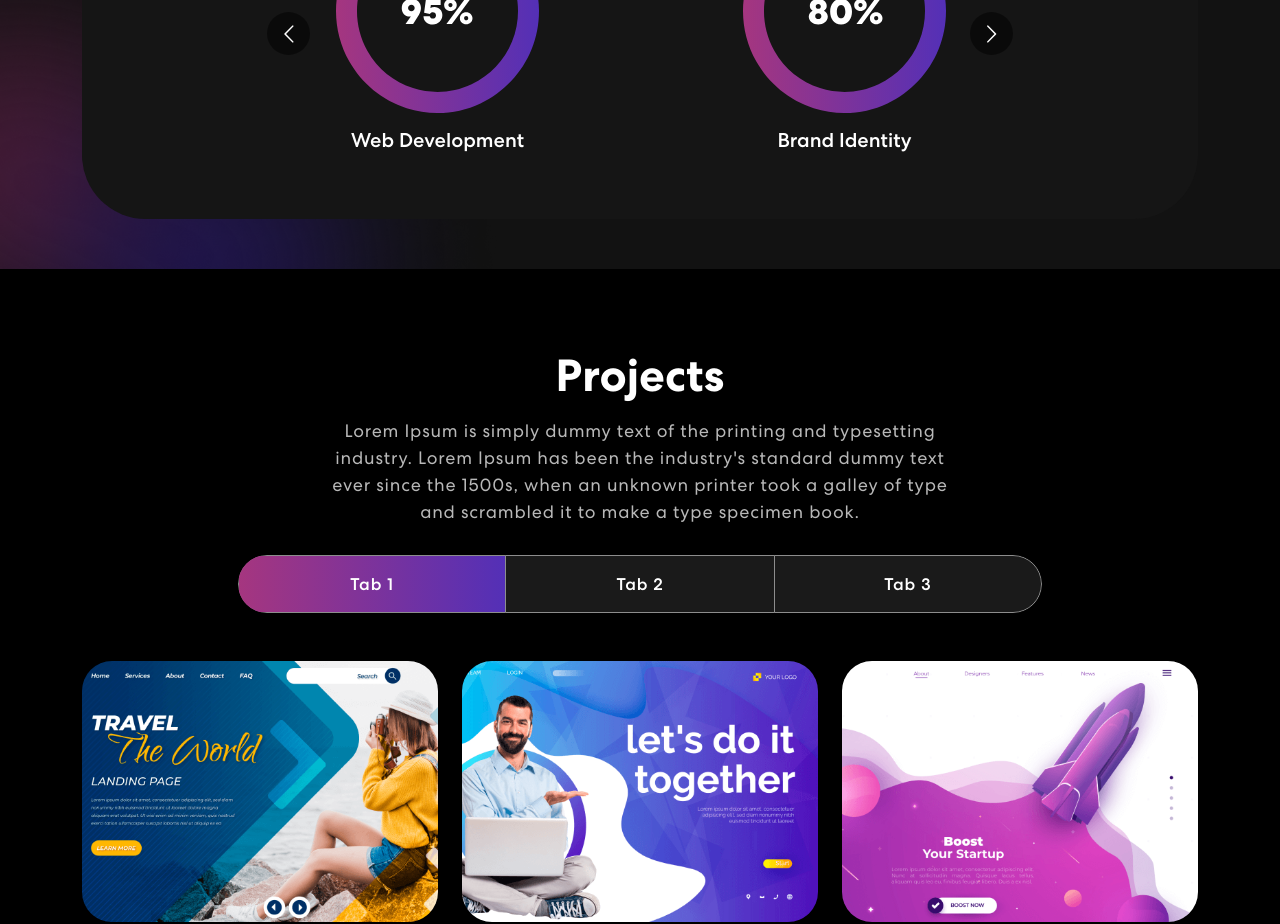
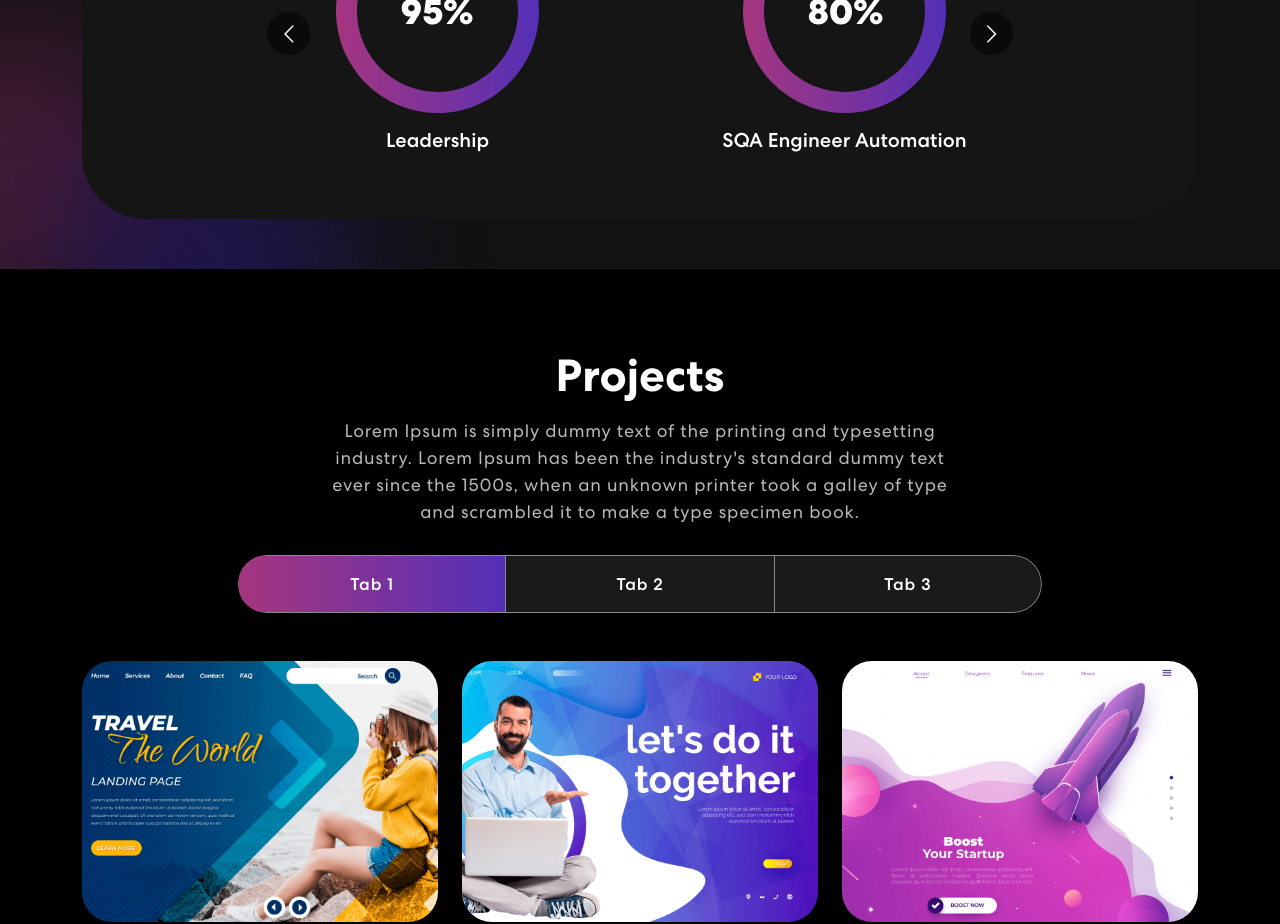
Before and after one commit to farhannrs/ProfileWebsite, a React (Create React App) app: page / in a window 1280 px wide. Shown: the part 1160-2084 px from the top of the page. Built offline with nearby package versions, Linux system fonts and the light colour scheme; no server answers.

Commit message:
pushhing some changes

```diff
--- a/package.json
+++ b/package.json
@@ -47,5 +47,8 @@
       "last 1 firefox version",
       "last 1 safari version"
     ]
+  },
+  "devDependencies": {
+    "gh-pages": "^6.2.0"
   }
 }
--- a/src/components/Skills.js
+++ b/src/components/Skills.js
@@ -39,19 +39,19 @@ export const Skills = () => {
                         <Carousel responsive={responsive} infinite={true} className="owl-carousel owl-theme skill-slider">
                             <div className="item">
                                 <img src={meter1} alt="Image" />
-                                <h5>Web Development</h5>
+                                <h5>Leadership</h5>
                             </div>
                             <div className="item">
                                 <img src={meter2} alt="Image" />
-                                <h5>Brand Identity</h5>
+                                <h5>SQA Engineer Automation</h5>
                             </div>
                             <div className="item">
                                 <img src={meter3} alt="Image" />
-                                <h5>Logo Design</h5>
+                                <h5>Product manager</h5>
                             </div>
                             <div className="item">
                                 <img src={meter1} alt="Image" />
-                                <h5>Web Development</h5>
+                                <h5>Data Analyst</h5>
                             </div>
                         </Carousel>
                     </div>
```
Also changed, not shown: 1 other file (tests, documents, lock files or other folders).
